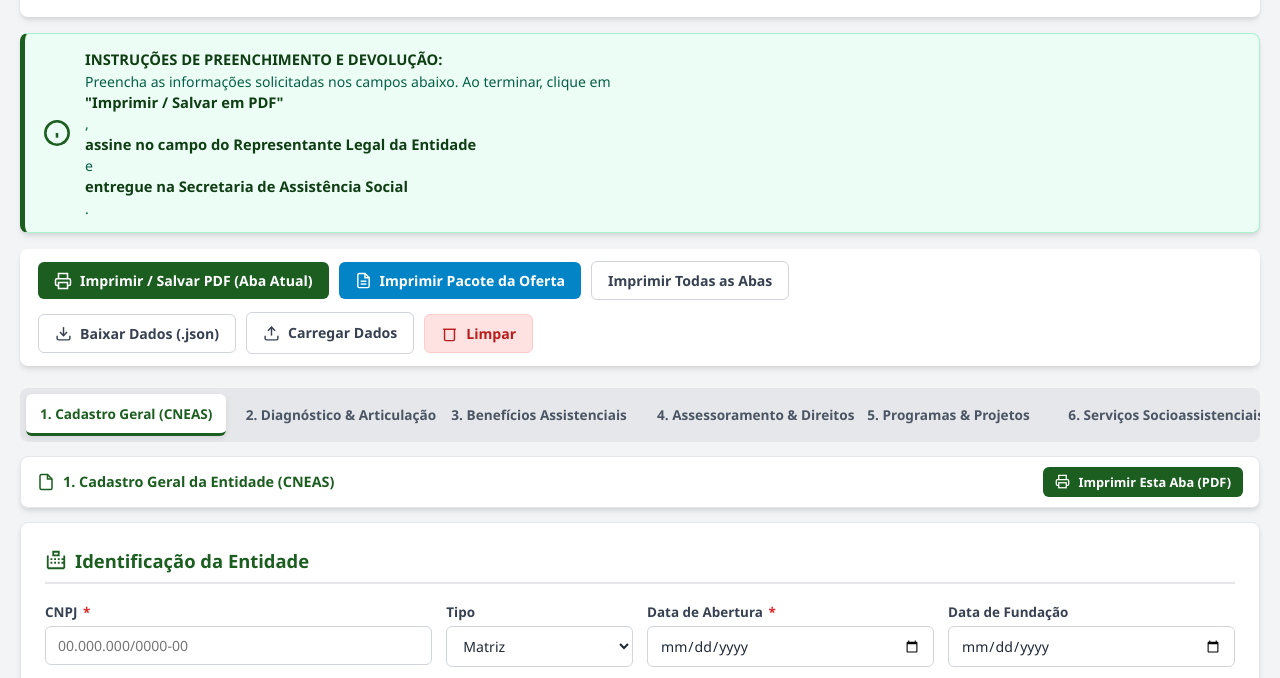
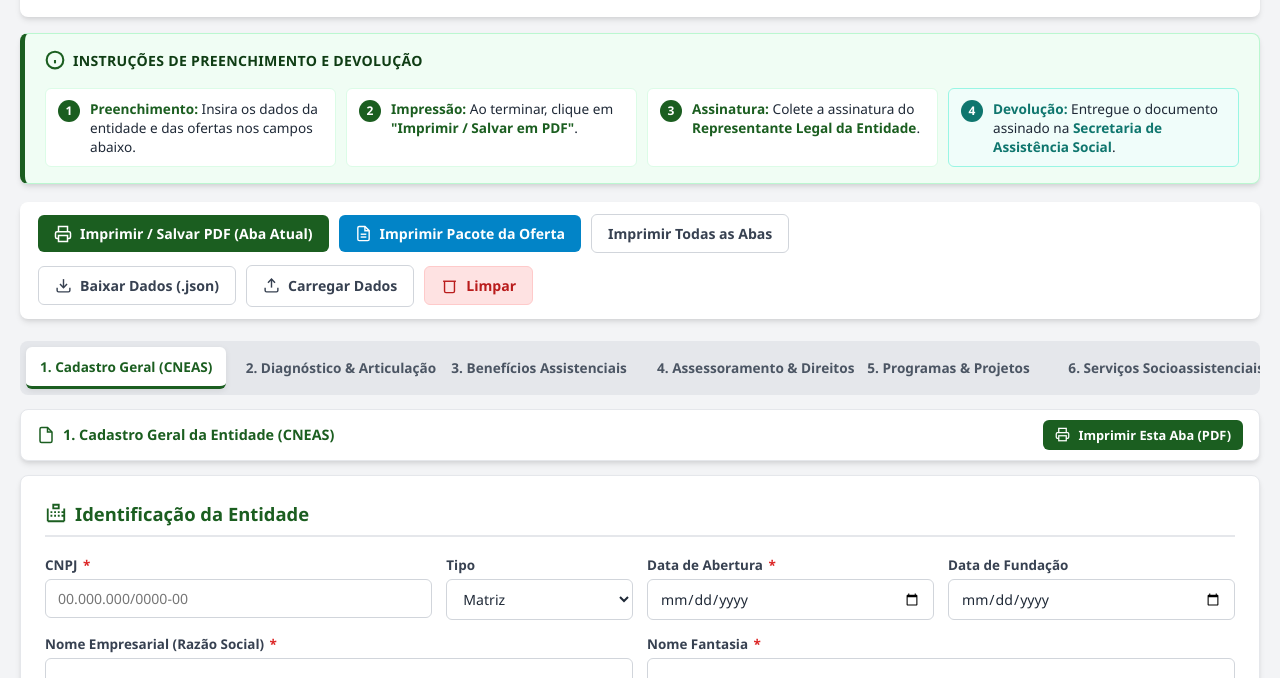
Before and after one commit to eairw13melo-glitch/cneas, a website: page index.html in a window 1280 px wide. Shown: the part 111-789 px from the top of the page. Drawn offline with Linux system fonts and the light colour scheme.

Commit message:
Add files via upload

```diff
--- a/index.html
+++ b/index.html
@@ -472,38 +472,87 @@
       letter-spacing: 0.2px;
     }
 
-    /* Banner de Instruções de Entrega */
-    .instructions-banner {
-      background: #ecfdf5;
-      border: 1px solid #a7f3d0;
+    /* Card de Instruções Legível e Estruturado */
+    .instructions-card {
+      background: #f0fdf4;
+      border: 1px solid #bbf7d0;
       border-left: 5px solid var(--primary);
       border-radius: 8px;
-      padding: 14px 18px;
-      margin-bottom: 16px;
+      padding: 16px 20px;
+      margin-bottom: 18px;
+      box-shadow: var(--shadow);
+    }
+
+    .instructions-header {
+      margin-bottom: 12px;
+    }
+
+    .instructions-badge {
+      display: inline-flex;
+      align-items: center;
+      gap: 8px;
+      font-size: 0.88rem;
+      font-weight: 700;
+      color: var(--primary-dark);
+      letter-spacing: 0.3px;
+    }
+
+    .instructions-badge svg {
+      flex-shrink: 0;
+      color: var(--primary);
+    }
+
+    .instructions-body {
+      display: grid;
+      grid-template-columns: repeat(auto-fit, minmax(230px, 1fr));
+      gap: 10px;
+    }
+
+    .step-item {
       display: flex;
-      align-items: center;
-      gap: 14px;
-      box-shadow: var(--shadow);
-    }
-
-    .instructions-icon {
-      color: var(--primary);
+      align-items: flex-start;
+      gap: 10px;
+      background: #ffffff;
+      padding: 10px 12px;
+      border-radius: 6px;
+      border: 1px solid #dcfce7;
+      font-size: 0.85rem;
+      color: #1f2937;
+      line-height: 1.4;
+    }
+
+    .step-number {
+      background: var(--primary);
+      color: #ffffff;
+      width: 22px;
+      height: 22px;
+      border-radius: 50%;
       display: flex;
       align-items: center;
       justify-content: center;
-    }
-
-    .instructions-text strong {
-      color: var(--primary-dark);
-      font-size: 0.92rem;
-      display: block;
-      margin-bottom: 2px;
-    }
-
-    .instructions-text p {
-      color: #065f46;
-      font-size: 0.88rem;
-      line-height: 1.4;
+      font-size: 0.75rem;
+      font-weight: 700;
+      flex-shrink: 0;
+      margin-top: 1px;
+    }
+
+    .step-item strong {
+      color: var(--primary);
+      font-weight: 600;
+      display: inline !important;
+    }
+
+    .step-highlight {
+      background: #f0fdfa;
+      border-color: #99f6e4;
+    }
+
+    .step-highlight .step-number {
+      background: #0f766e;
+    }
+
+    .step-highlight strong {
+      color: #0f766e;
     }
 
     /* Barra de Ações por Aba */
@@ -857,14 +906,31 @@
     </div>
   </header>
 
-  <!-- Banner de Orientações de Preenchimento e Entrega -->
-  <div class="instructions-banner no-print">
-    <div class="instructions-icon">
-      <svg width="28" height="28" viewBox="0 0 24 24" fill="none" stroke="currentColor" stroke-width="2.2"><circle cx="12" cy="12" r="10"/><line x1="12" y1="16" x2="12" y2="12"/><line x1="12" y1="8" x2="12.01" y2="8"/></svg>
+  <!-- Card de Orientações de Preenchimento e Devolução -->
+  <div class="instructions-card no-print">
+    <div class="instructions-header">
+      <div class="instructions-badge">
+        <svg width="20" height="20" viewBox="0 0 24 24" fill="none" stroke="currentColor" stroke-width="2.5"><circle cx="12" cy="12" r="10"/><line x1="12" y1="16" x2="12" y2="12"/><line x1="12" y1="8" x2="12.01" y2="8"/></svg>
+        INSTRUÇÕES DE PREENCHIMENTO E DEVOLUÇÃO
+      </div>
     </div>
-    <div class="instructions-text">
-      <strong>INSTRUÇÕES DE PREENCHIMENTO E DEVOLUÇÃO:</strong>
-      <p>Preencha as informações solicitadas nos campos abaixo. Ao terminar, clique em <strong>"Imprimir / Salvar em PDF"</strong>, <strong>assine no campo do Representante Legal da Entidade</strong> e <strong>entregue na Secretaria de Assistência Social</strong>.</p>
+    <div class="instructions-body">
+      <div class="step-item">
+        <span class="step-number">1</span>
+        <div><strong>Preenchimento:</strong> Insira os dados da entidade e das ofertas nos campos abaixo.</div>
+      </div>
+      <div class="step-item">
+        <span class="step-number">2</span>
+        <div><strong>Impressão:</strong> Ao terminar, clique em <strong>"Imprimir / Salvar em PDF"</strong>.</div>
+      </div>
+      <div class="step-item">
+        <span class="step-number">3</span>
+        <div><strong>Assinatura:</strong> Colete a assinatura do <strong>Representante Legal da Entidade</strong>.</div>
+      </div>
+      <div class="step-item step-highlight">
+        <span class="step-number">4</span>
+        <div><strong>Devolução:</strong> Entregue o documento assinado na <strong>Secretaria de Assistência Social</strong>.</div>
+      </div>
     </div>
   </div>
 
```
